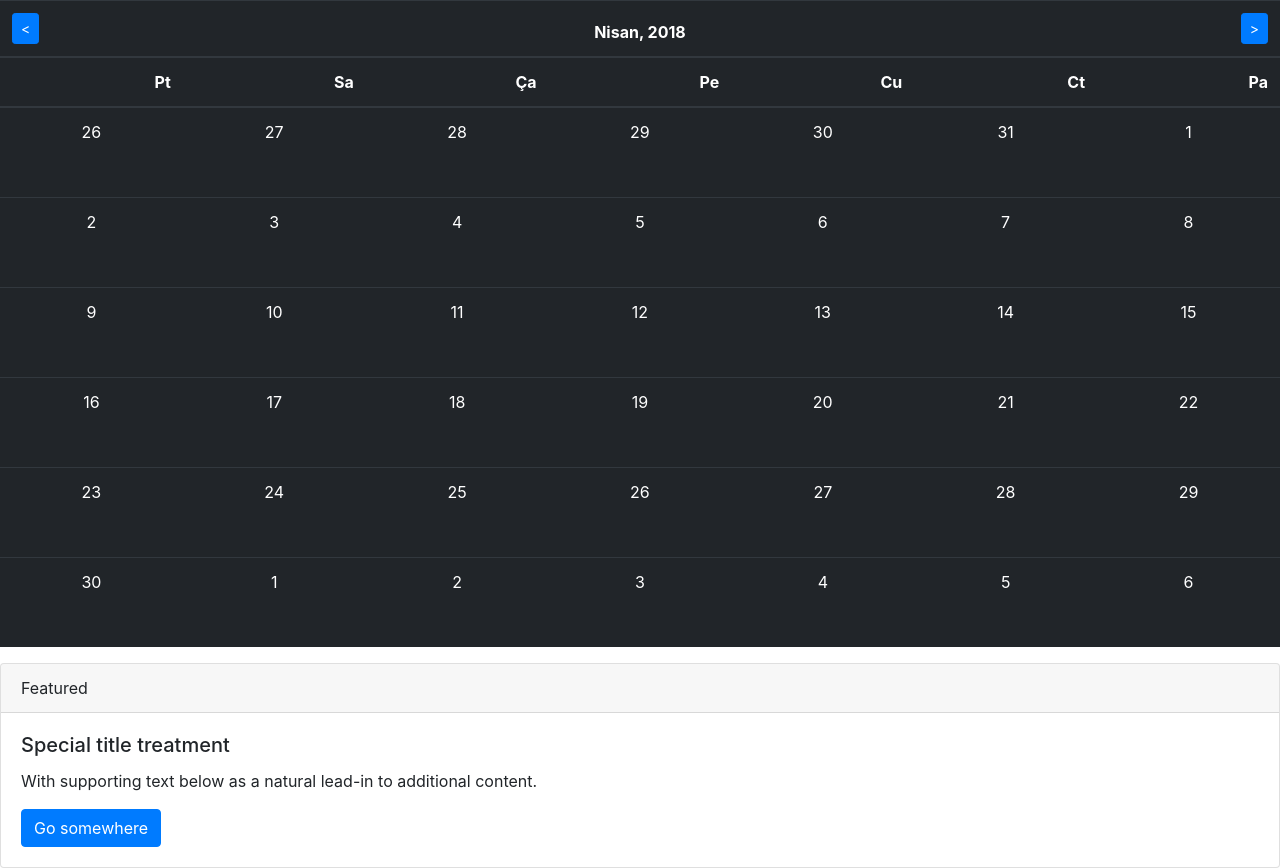
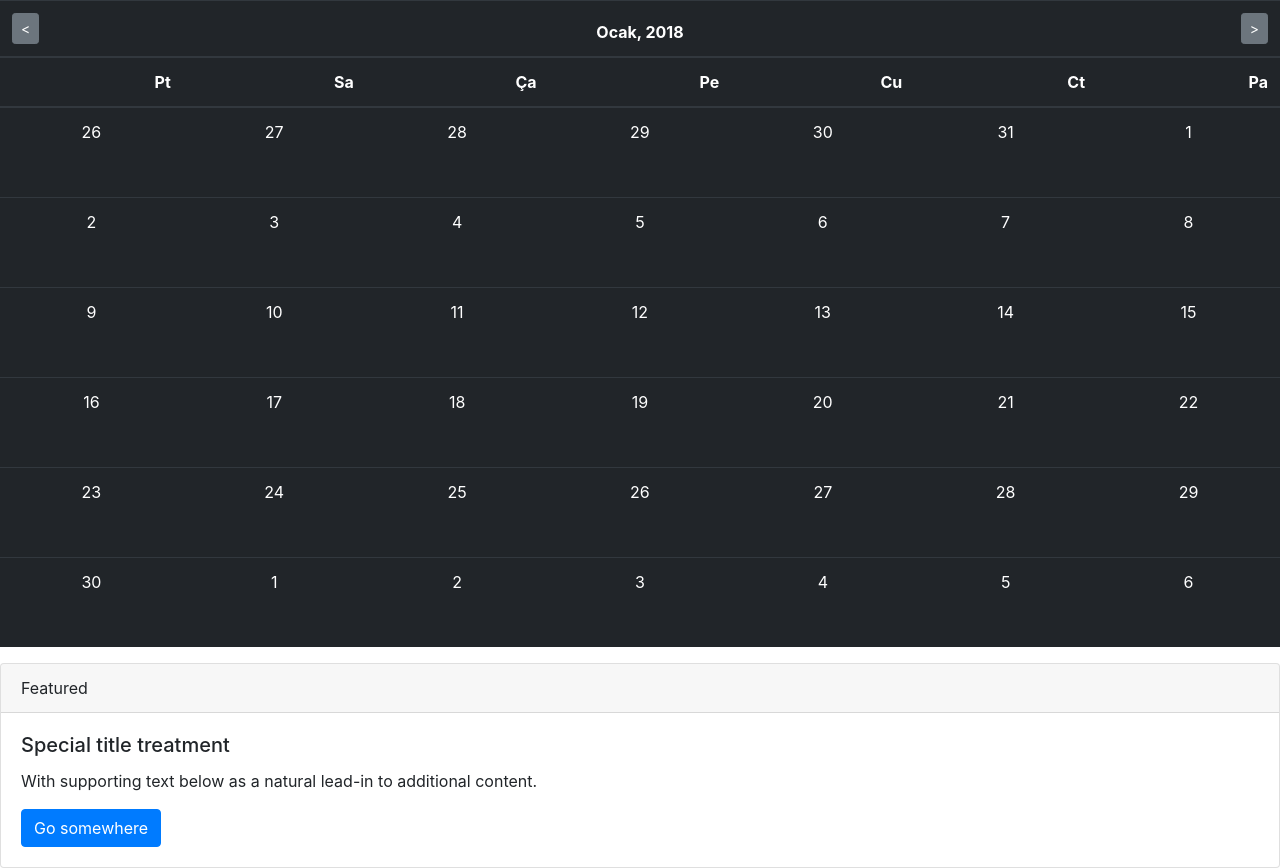
Before and after one commit to gktsanil/Bootstrap-Responsive-Calendar, a plain HTML site: page index.html in a window 1280 px wide. Drawn offline with nearby package versions, Linux system fonts and the light colour scheme.

Commit message:
Update index.html
update table

```diff
--- a/index.html
+++ b/index.html
@@ -22,15 +22,15 @@
   </head>
   <body>
       <table class="table table-dark">
-          <thead>
+          <thead class="table-nav">
               <th>
-                  <a class="btn btn-primary btn-sm"><</a>
+                  <a class="btn btn-secondary btn-sm"><</a>
               </th>
-              <th colspan="5" style="text-align: center;">
-                  Nisan, 2018
+              <th class="table-title" colspan="5" style="text-align: center;">
+                  <span>Ocak, 2018</span>
               </th>
               <th style="text-align: right;">
-                  <a class="btn btn-primary btn-sm">></a>
+                  <a class="btn btn-secondary btn-sm">></a>
               </th>
           </thead>
           <thead style="text-align: right;">
@@ -101,7 +101,6 @@
             </tr>
           </tbody>
         </table>
-
     <div class="card">
       <div class="card-header">
         Featured
```
